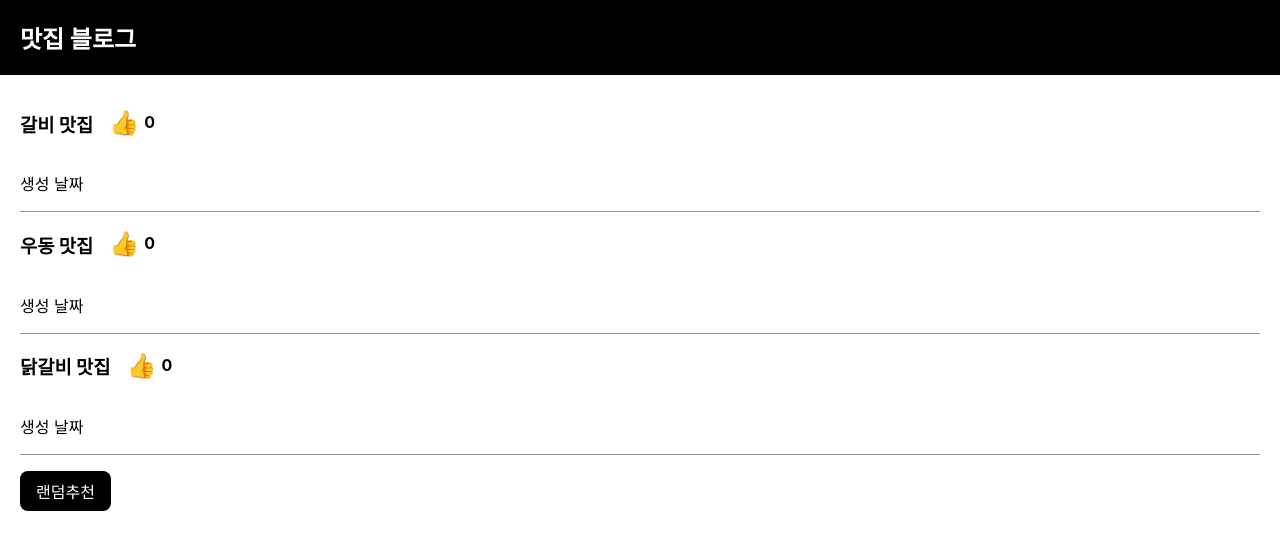
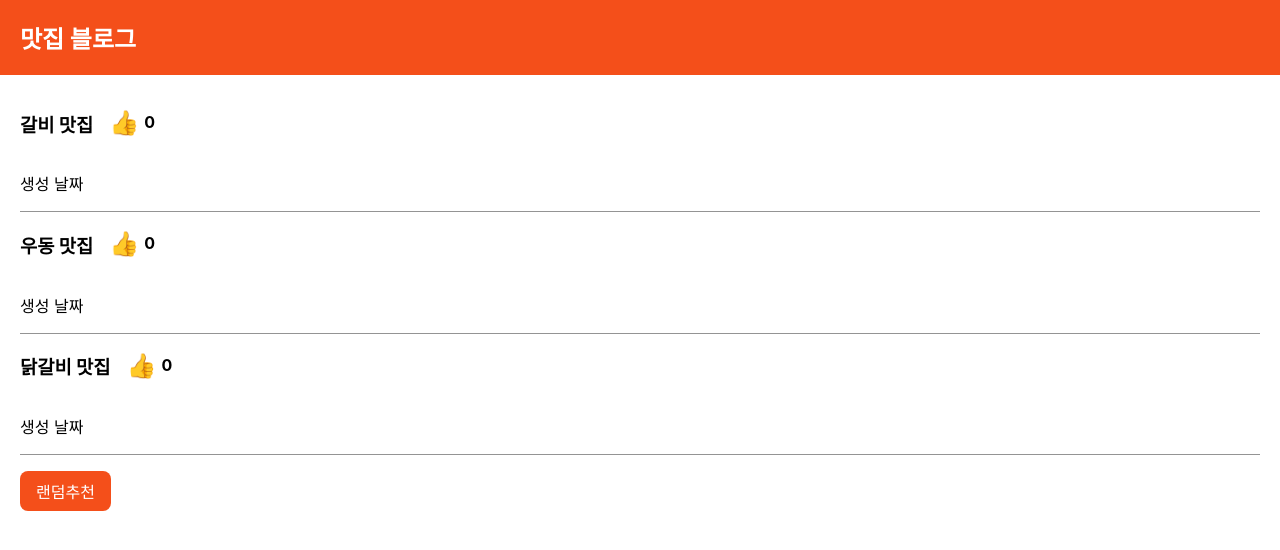
Before and after one commit to robbeca-code/Basic-React, a React (Create React App) app: page / in a window 1280 px wide. Shown: the top 550 px of the page. Built offline with nearby package versions, Linux system fonts and the light colour scheme.

Commit message:
Changed the color of the nav and the color of the button. And modified the code to change the state value.

```diff
--- a/src/App.css
+++ b/src/App.css
@@ -10,6 +10,7 @@
   padding: 0;
   background-color: transparent;
   border: none;
+  cursor: pointer;
 }
 
 .like-btn {
@@ -26,7 +27,7 @@
 .random-btn {
   margin-left: 20px;
   font-size: 1rem;
-  background-color: black;
+  background-color: #f44f1a;
   padding: 0.5rem 1rem;
   border-radius: 8px;
   color: #fff;
@@ -37,10 +38,10 @@
   pointer-events: none;
 }
 
-.black-nav {
+.orange-nav {
   display: flex;
   padding-left: 20px;
-  background-color: black;
+  background-color: #f44f1a;
   color: #fff;
 }
 
--- a/src/App.js
+++ b/src/App.js
@@ -9,7 +9,7 @@ function App() {
   let [thirdLike, setThirdLike] = useState(0);
   return (
     <div className="App">
-      <nav className="black-nav">
+      <nav className="orange-nav">
         <h1>맛집 블로그</h1>
       </nav>
       <ol className="blog-list">
@@ -52,7 +52,11 @@ function App() {
         </li>
       </ol>
 
-      <button type="button" className="btn random-btn" onClick={()=>{setTitle(['곱창 맛집', '우동 맛집', '닭갈비 맛집'])}}>랜덤추천</button>
+      <button type="button" className="btn random-btn" onClick={()=>{
+          let copyTitle = [...title];
+          copyTitle[0] = '곱창 맛집';
+          setTitle(copyTitle);
+        }}>랜덤추천</button>
     </div>
   );
 }
```
